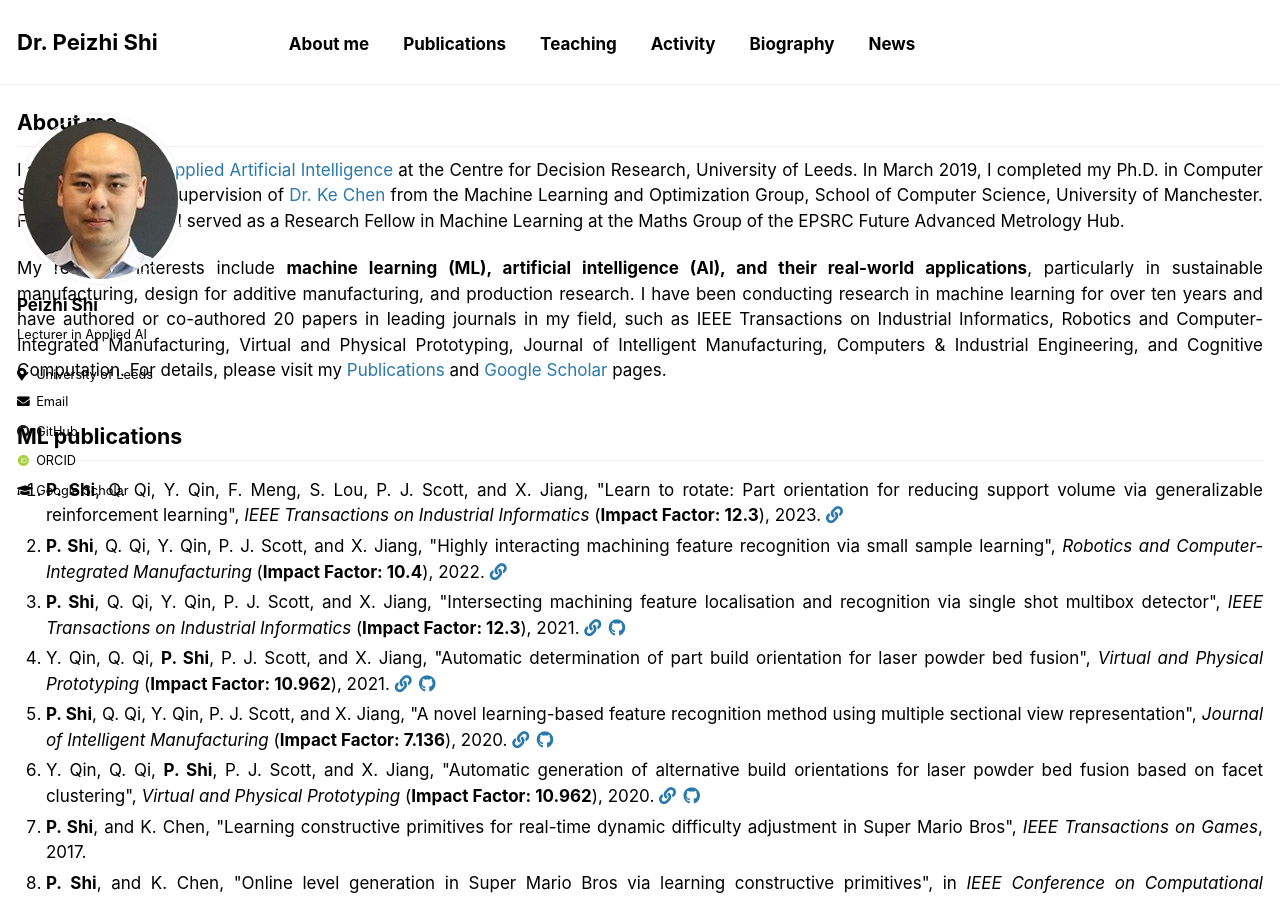
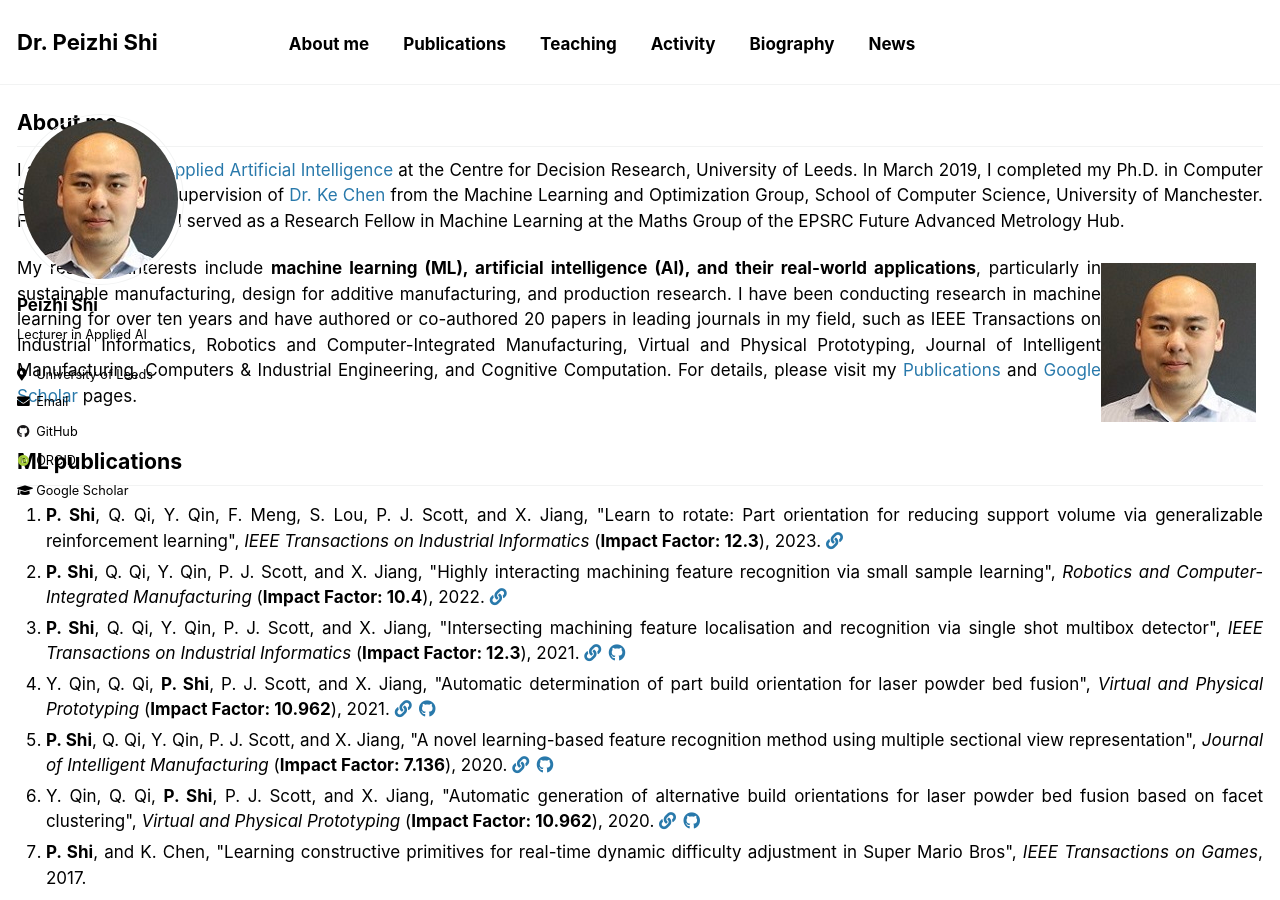
Before and after one commit to PeizhiShi/peizhishi.github.io, a Jekyll site: the page built from _pages/index.md, in a window 1280 px wide and 900 px high, scrolled down 505 px. Built offline with Jekyll 4.4.1, drawn with Linux system fonts in a browser that asks for light colours; some web fonts are replaced; our own code applies the rules of GitHub Pages for plain Markdown files.

Commit message:
Update index.md

```diff
--- a/_pages/index.md
+++ b/_pages/index.md
@@ -6,6 +6,8 @@
 ## About me
 
 I am a [Lecturer in Applied Artificial Intelligence](https://business.leeds.ac.uk/faculty/staff/2083/dr-peizhi-shi) at the Centre for Decision Research, University of Leeds. In March 2019, I completed my Ph.D. in Computer Science under the supervision of [Dr. Ke Chen](https://www.cs.man.ac.uk/~kechen/index.php) from the Machine Learning and Optimization Group, School of Computer Science, University of Manchester. From 2019 to 2023, I served as a Research Fellow in Machine Learning at the Maths Group of the EPSRC Future Advanced Metrology Hub.
+
+![Some Title](https://peizhishi.github.io/images/myprofile.jpeg){:style="float: right;margin-right: 7px;margin-top: 7px;"}
 
 My research interests include **machine learning (ML), artificial intelligence (AI), and their real-world applications**, particularly in sustainable manufacturing, design for additive manufacturing, and production research. I have been conducting research in machine learning for over ten years and have authored or co-authored {{site.publications | size}} papers in leading journals in my field, such as IEEE Transactions on Industrial Informatics, Robotics and Computer-Integrated Manufacturing, Virtual and Physical Prototyping, Journal of Intelligent Manufacturing, Computers & Industrial Engineering, and Cognitive Computation. For details, please visit my [Publications](index.html#ml-publications) and [Google Scholar](https://scholar.google.com/citations?user=qQuCvmQAAAAJ) pages.
 
```
